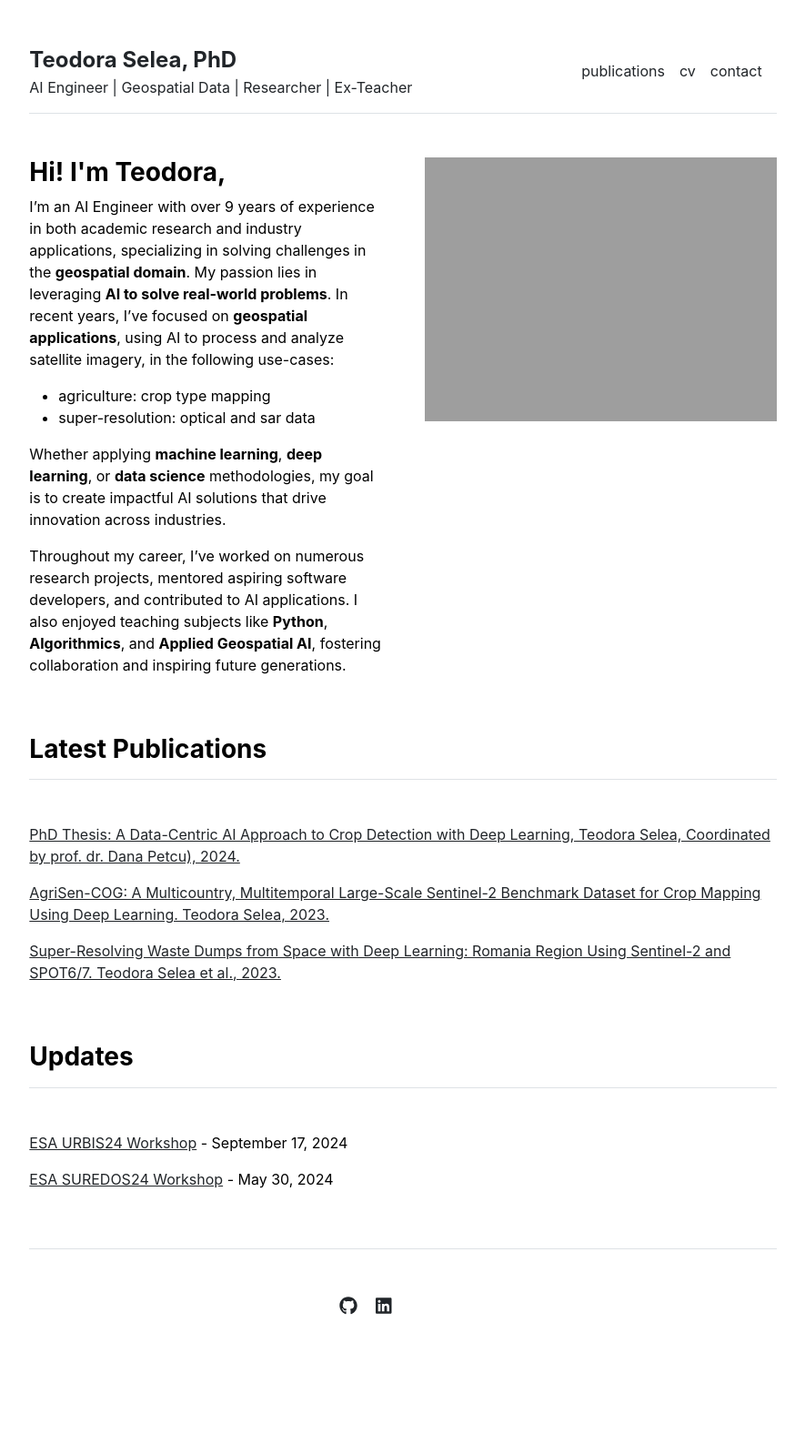
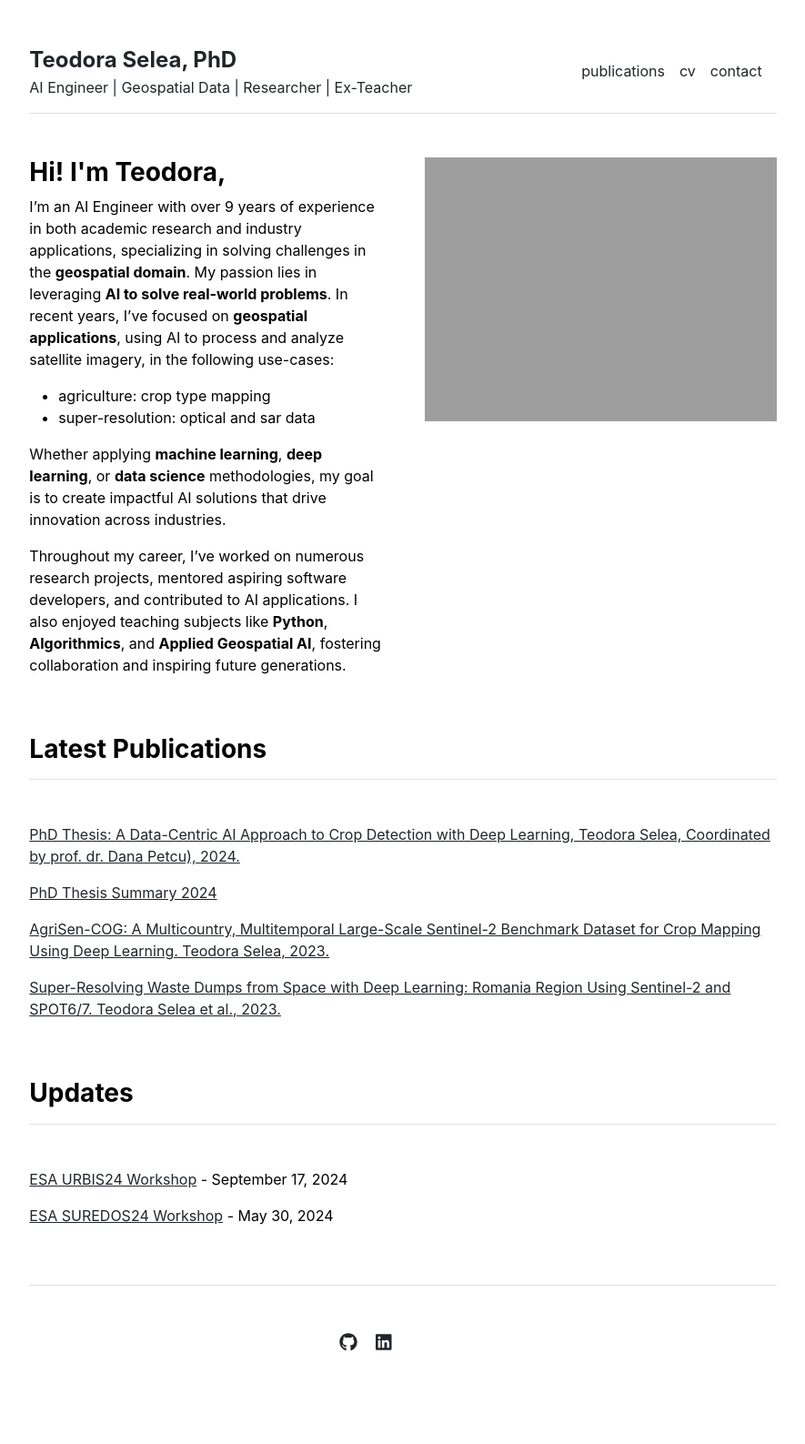
Before and after one commit to tselea/tselea.github.io, a Jekyll site: the page built from index.md, in a window 1280 px wide. Shown: the whole page at 91% size, without its empty margins (197-1082 px from the left). Built offline with Jekyll 4.4.1, drawn with Linux system fonts in a browser that asks for light colours; before the commit the page ends 1547 px from its top, so only the background shows below that.

Commit message:
update links

```diff
--- a/_data/publications.yml
+++ b/_data/publications.yml
@@ -1,9 +1,11 @@
 featured:
 - {name: 'PhD Thesis: A Data-Centric AI Approach to Crop Detection with Deep Learning, Teodora Selea, Coordinated by prof. dr. Dana Petcu), 2024.', url: 'https://drive.google.com/file/d/18Lm0QMDgiEoriM5vlYi2AndFetmNSHCM/view?usp=sharing', urlshort: 'https://drive.google.com/file/d/1b5hvNC-YaPvWIPcK6lFFLP2nwInTpq-m/view?usp=sharing'}
+- {name: 'PhD Thesis Summary 2024', url: 'https://drive.google.com/file/d/1b5hvNC-YaPvWIPcK6lFFLP2nwInTpq-m/view?usp=sharing'}
 - {name: 'AgriSen-COG: A Multicountry, Multitemporal Large-Scale Sentinel-2 Benchmark Dataset for Crop Mapping Using Deep Learning. Teodora Selea, 2023.', url: 'https://www.mdpi.com/2072-4292/15/12/2980'}
 - {name: 'Super-Resolving Waste Dumps from Space with Deep Learning: Romania Region Using Sentinel-2 and SPOT6/7. Teodora Selea et al., 2023.', url: 'https://publications.jrc.ec.europa.eu/repository/handle/JRC135493'}
 
 index:
 - {name: 'PhD Thesis: A Data-Centric AI Approach to Crop Detection with Deep Learning, Teodora Selea, Coordinated by prof. dr. Dana Petcu, 2024.', url: 'https://drive.google.com/file/d/18Lm0QMDgiEoriM5vlYi2AndFetmNSHCM/view?usp=sharing', urlshort: 'https://drive.google.com/file/d/1b5hvNC-YaPvWIPcK6lFFLP2nwInTpq-m/view?usp=sharing'}
+- {name: 'PhD Thesis Summary 2024', url: 'https://drive.google.com/file/d/1b5hvNC-YaPvWIPcK6lFFLP2nwInTpq-m/view?usp=sharing'}
 - {name: 'AgriSen-COG: A Multicountry, Multitemporal Large-Scale Sentinel-2 Benchmark Dataset for Crop Mapping Using Deep Learning. Teodora Selea, Remote Sensing, vol. 15, no. 12, pp. 2980, 2023.', url: 'https://www.mdpi.com/2072-4292/15/12/2980'}
 - {name: 'Super-Resolving Waste Dumps from Space with Deep Learning: Romania Region Using Sentinel-2 and SPOT6/7. Teodora Selea et al., Proceedings of the 2023 Big Data from Space Conference, Luxembourg, 2023, doi:10.2760/46796.', url: 'https://publications.jrc.ec.europa.eu/repository/handle/JRC135493'}
--- a/_includes/publications.html
+++ b/_includes/publications.html
@@ -3,7 +3,7 @@
     {% if page.title == "Home" %}
     <h3 class="fw-bold border-bottom pb-3 mb-5">Latest Publications</h3>
       {% for item in site.data.publications.featured %}
-       {% if item.url-short %}
+       {% if item.urlshort %}
     <p><a href="{{ item.url}}">{{ item.name }}</a></p>
     <p><a href="{{ item.url-short}}">{{ Summary }}</a></p>
   {% else %}
```
